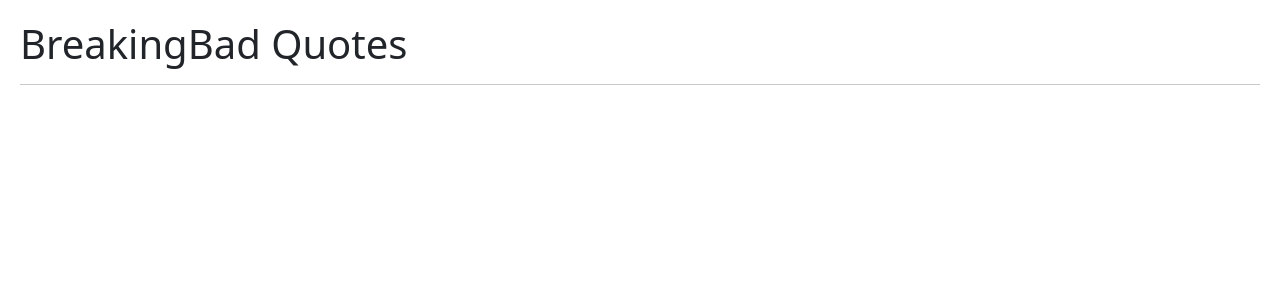
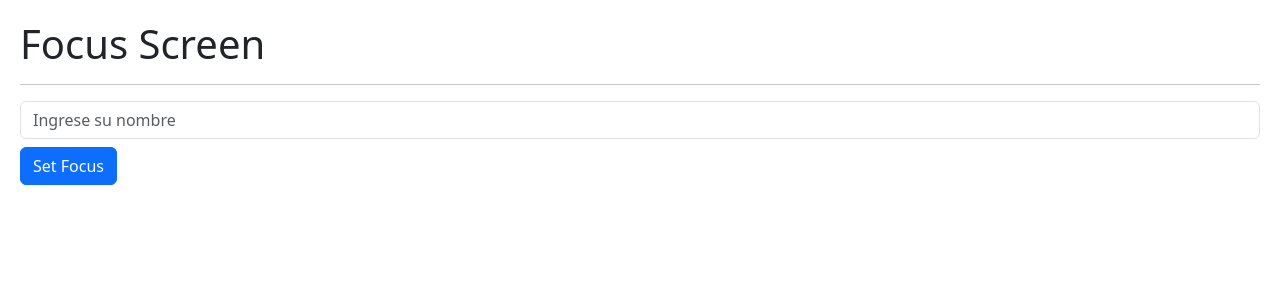
Before and after one commit to JordyV23/hook-app, a React (Vite) app: page / in a window 1280 px wide. Shown: the top 300 px of the page. Built offline with nearby package versions, Linux system fonts and the light colour scheme; no server answers.

Commit message:
Uso de useRef

```diff
--- a/src/03-examples/MultipleCustomHooks.jsx
+++ b/src/03-examples/MultipleCustomHooks.jsx
@@ -1,16 +1,30 @@
+/* eslint-disable no-unused-vars */
+import { useCounter } from "../hooks/useCouter";
 import { useFetch } from "../hooks/useFetch";
 
 export const MultipleCustomHooks = () => {
+
+  const {counter,increment} = useCounter(1)
   const { data, isLoading, hasError } = useFetch(
     "https://api.breakingbadquotes.xyz/v1/quotes"
   );
-
-  console.log({data, isLoading, hasError});
+  const { author, quote } = !!data && data[0];
 
   return (
     <>
       <h1>BreakingBad Quotes</h1>
       <hr />
+
+      {isLoading ? (
+        <div className="alert alert-info text-center">Cargando...</div>
+      ) : (
+        <blockquote className="blockquote text-end">
+          <p className="mb-1">{quote}</p>
+          <footer className="blockquote-footer mt-1">{author}</footer>
+        </blockquote>
+      )}
+
+      <button className="btn btn-primary">Next Quote</button>
     </>
   );
 };
--- /dev/null
+++ b/src/04-useRef/FocusScreen.jsx
@@ -0,0 +1,28 @@
+import { useRef } from "react";
+
+export const FocusScreen = () => {
+  const inputRef = useRef();
+
+  const onClick = () => {
+    console.log(inputRef);
+    inputRef.current.select();
+  };
+
+  return (
+    <>
+      <h1>Focus Screen</h1>
+      <hr />
+
+      <input
+        ref={inputRef}
+        type="text"
+        placeholder="Ingrese su nombre"
+        className="form-control"
+      />
+
+      <button className="btn btn-primary mt-2" onClick={onClick}>
+        Set Focus
+      </button>
+    </>
+  );
+};
--- a/src/main.jsx
+++ b/src/main.jsx
@@ -1,7 +1,8 @@
 // import React from "react";
 import ReactDOM from "react-dom/client";
 import "./index.css";
-import { MultipleCustomHooks } from "./03-examples/MultipleCustomHooks";
+import { FocusScreen } from "./04-useRef/FocusScreen";
+//import { MultipleCustomHooks } from "./03-examples/MultipleCustomHooks";
 //import { FormWithCustomHook } from "./02-useEffect/FormWithCustomHook";
 //import { SimpleForm } from "./02-useEffect/SimpleForm";
 //import { CounterWithCustomHook } from "./01-useState/CounterWithCustomHook";
@@ -9,12 +10,11 @@
 //import {HooksApp} from './HooksApp'
 
 ReactDOM.createRoot(document.getElementById("root")).render(
-
-    // {/* <HooksApp/> */}
-    // {/* <CounterApp/> */}
-    // {/* <CounterWithCustomHook /> */}
-    // {/* <SimpleForm /> */}
-    // {/* <FormWithCustomHook/> */}
-    <MultipleCustomHooks/>
-
+  // {/* <HooksApp/> */}
+  // {/* <CounterApp/> */}
+  // {/* <CounterWithCustomHook /> */}
+  // {/* <SimpleForm /> */}
+  // {/* <FormWithCustomHook/> */}
+  // <MultipleCustomHooks/>
+  <FocusScreen />
 );
```
Also changed, not shown: src/hooks/useCounterQuotes.js (added, +25 -0 lines).
